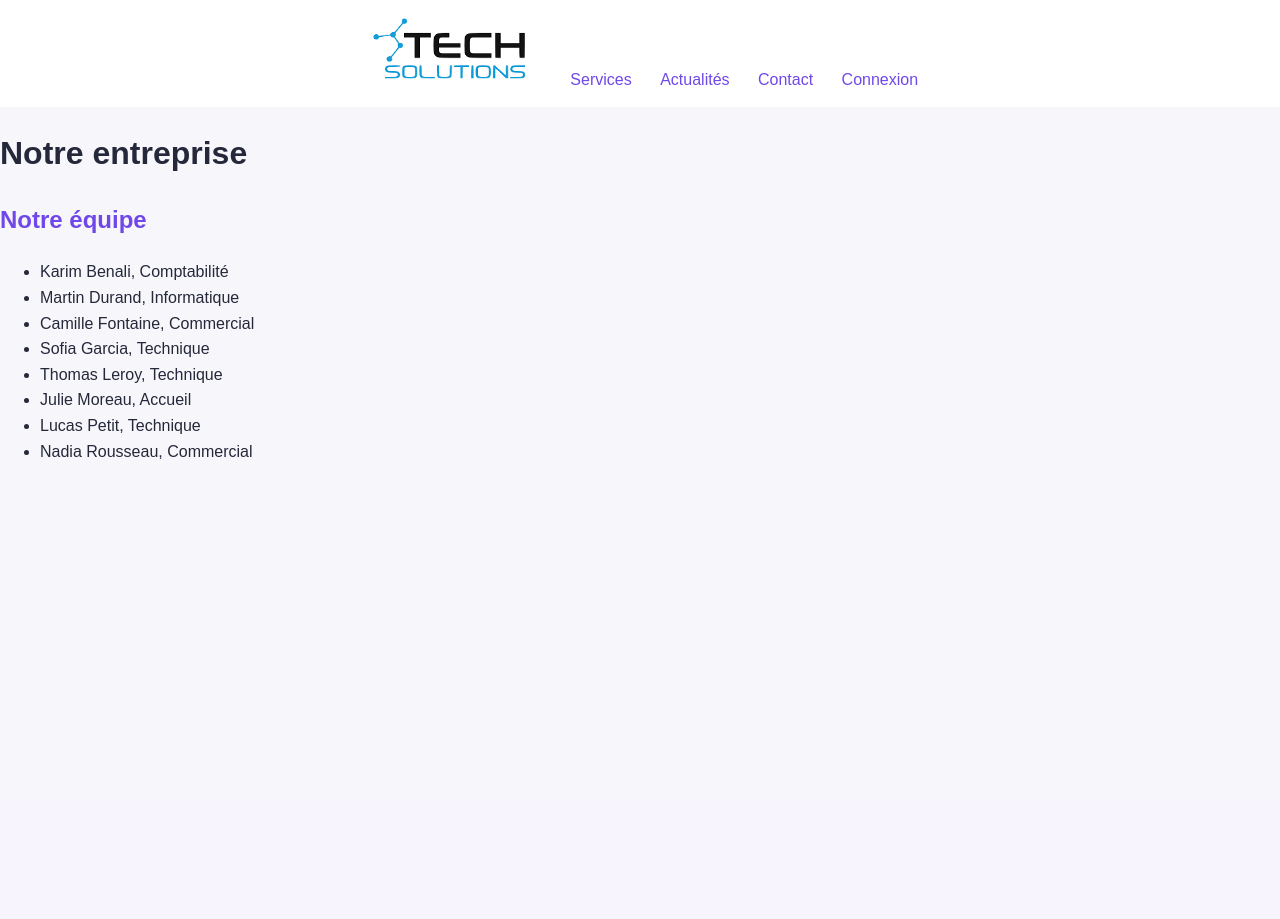
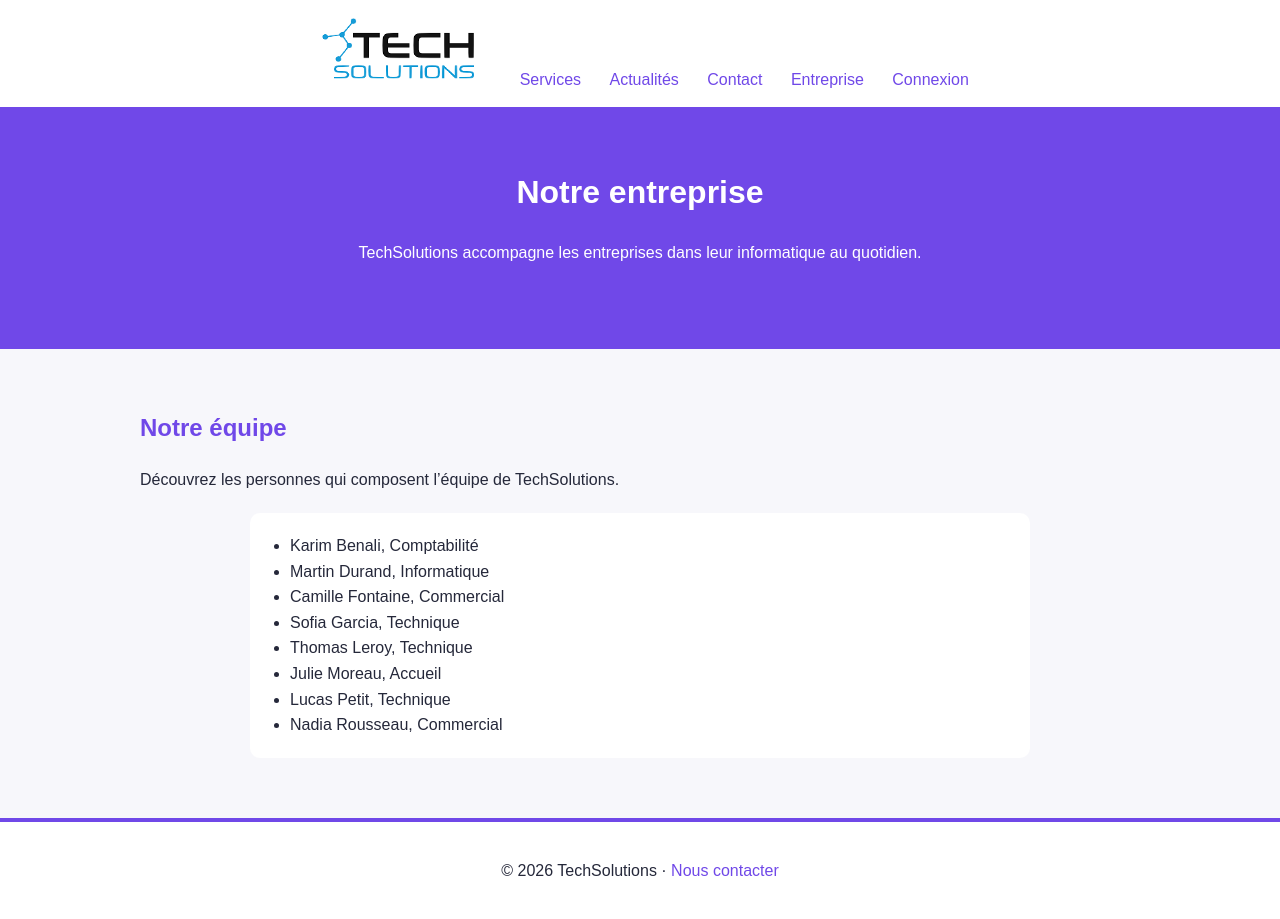
Before and after one commit to youssra881/techsolutions, a PHP site: page /entreprise.php in a window 1280 px wide. Before the commit the page ends 459 px from the top, so only its background shows below. Run offline with PHP 8.4, Linux system fonts and the light colour scheme; data comes from the database, SQL or seed files in the repository.

Commit message:
Améliorer la mise en forme des pages Entreprise et Services
Co-authored-by: Copilot <223556219+Copilot@users.noreply.github.com>

```diff
--- a/css/css.css
+++ b/css/css.css
@@ -154,3 +154,11 @@ td {
   border: 1px solid #c5ccd3;
   text-align: left;
 }
+
+.section ul {
+  max-width: 700px;
+  margin: 20px auto;
+  padding: 20px 40px;
+  border-radius: 10px;
+  background: white;
+}
--- a/entreprise.php
+++ b/entreprise.php
@@ -12,21 +12,36 @@ $equipe = $requete->fetchAll();
   <link rel="stylesheet" href="css/css.css">
 </head>
 <body>
-  <nav class="navigation">
-    <a href="index.php"><img src="images/logo.png" alt="TechSolutions" class="logo"></a>
+  <div class="navigation">
+    <a href="index.php">
+      <img src="images/logo.png" alt="TechSolutions" class="logo">
+    </a>
     <a href="services.php">Services</a>
     <a href="pages/informations/actualites.html">Actualités</a>
     <a href="pages/informations/contact.php">Contact</a>
+    <a href="entreprise.php">Entreprise</a>
     <a href="pages/compte/connexion.php">Connexion</a>
-  </nav>
-  <main>
+  </div>
+
+  <div class="entete">
     <h1>Notre entreprise</h1>
+    <p>TechSolutions accompagne les entreprises dans leur informatique au quotidien.</p>
+  </div>
+
+  <div class="section">
     <h2>Notre équipe</h2>
+    <p>Découvrez les personnes qui composent l’équipe de TechSolutions.</p>
     <ul>
       <?php foreach ($equipe as $membre) { ?>
       <li><?php echo htmlspecialchars($membre["prenom"] . " " . $membre["nom"] . ", " . $membre["service"]); ?></li>
       <?php } ?>
     </ul>
-  </main>
+  </div>
+
+  <div class="pied">
+    <p>© 2026 TechSolutions ·
+      <a href="pages/informations/contact.php">Nous contacter</a>
+    </p>
+  </div>
 </body>
 </html>
```
Also changed, not shown: services.php (+4 -4 lines).
